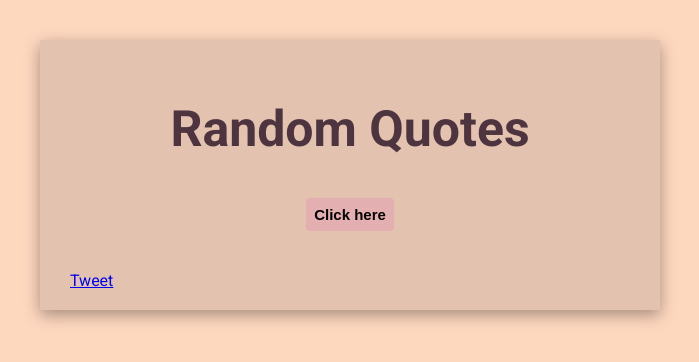
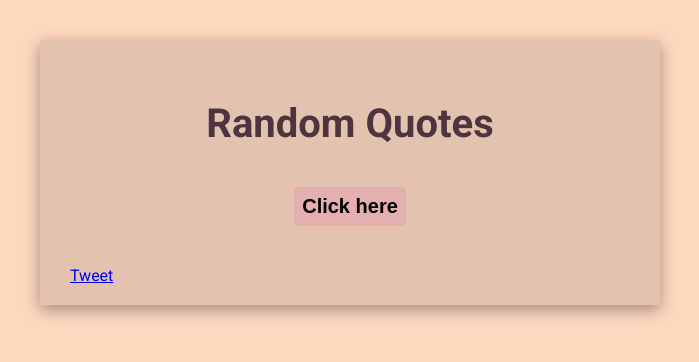
Before and after one commit to carolinanonato/random, a plain HTML site: page index.html in a window 1280 px wide. Shown: the whole page, without its empty margins (290-989 px from the left). Drawn offline with Linux system fonts and the light colour scheme.

Commit message:
small changes

```diff
--- a/index.html
+++ b/index.html
@@ -19,7 +19,7 @@
 <button class="get-random">Click here</button>
 <div class="here"><div>
 
-    <a href="https://twitter.com/share?ref_src=twsrc%5Etfw" class="twitter-share-button" data-text="This is a great quote! Check it out: " data-via="CaroltheDev" data-hashtags="moodboost" data-show-count="false">Tweet</a><script async src="https://platform.twitter.com/widgets.js" charset="utf-8"></script>
+    <a href="https://twitter.com/share?ref_src=twsrc%5Etfw" class="twitter-share-button" data-text="This is a great quote app! Check it out: " data-via="CaroltheDev" data-hashtags="moodboost" data-show-count="false">Tweet</a><script async src="https://platform.twitter.com/widgets.js" charset="utf-8"></script>
 </div>
     <script src="script.js"></script>
 
--- a/style.css
+++ b/style.css
@@ -26,7 +26,7 @@ h1 {
 
 h1 {
   text-align: center;
-  font-size: 50px;
+  font-size: 40px;
 }
 
 button {
@@ -39,5 +39,5 @@ button {
   border: none;
   padding: 8px 8px;
   font-weight: 700;
-  font-size: 15px;
+  font-size: 20px;
 }
```
